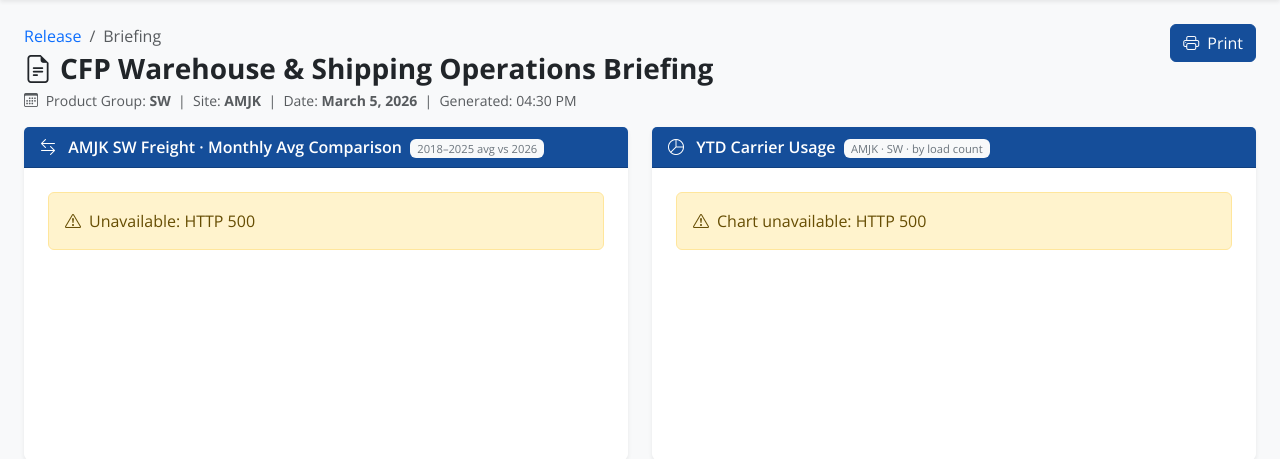
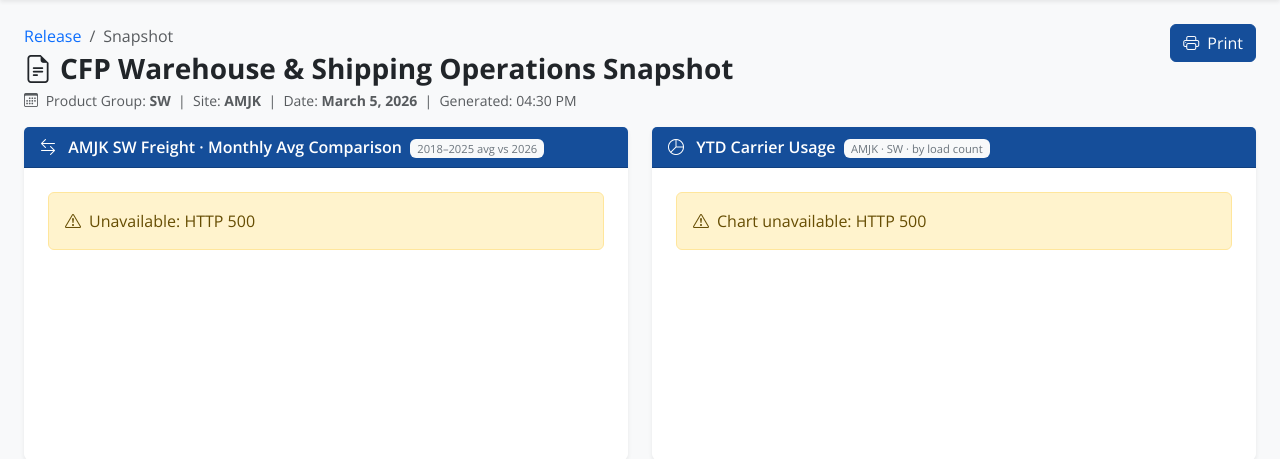
Before and after one commit to TW168/warship-v2, a FastAPI app: page /briefing in a window 1280 px wide. Shown: the part 58-517 px from the top of the page. Run offline with FastAPI, Linux system fonts and the light colour scheme; some libraries are stand-ins or nearby versions.

Commit message:
rename Briefing to Snapshot in nav and page header

```diff
--- a/templates/base.html
+++ b/templates/base.html
@@ -59,7 +59,7 @@
               </li>
               <li>
                 <a class="dropdown-item {% if active_page == 'briefing' %}active{% endif %}" href="/briefing">
-                  <i class="bi bi-file-earmark-text me-2" aria-hidden="true"></i>Briefing
+                  <i class="bi bi-file-earmark-text me-2" aria-hidden="true"></i>Snapshot
                 </a>
               </li>
             </ul>
--- a/templates/home/briefing.html
+++ b/templates/home/briefing.html
@@ -1,5 +1,5 @@
 {% extends "base.html" %}
-{% block title %}Briefing{% endblock %}
+{% block title %}Snapshot{% endblock %}
 
 {% block head %}
 <!-- Plotly.js for shipping weight chart -->
@@ -53,12 +53,12 @@
       <nav aria-label="breadcrumb" class="mb-1 no-print">
         <ol class="breadcrumb mb-0">
           <li class="breadcrumb-item"><a href="/" class="text-decoration-none">Release</a></li>
-          <li class="breadcrumb-item active" aria-current="page">Briefing</li>
+          <li class="breadcrumb-item active" aria-current="page">Snapshot</li>
         </ol>
       </nav>
 
       <h1 class="h3 fw-bold briefing-title mb-0">
-        <i class="bi bi-file-earmark-text me-2 no-print" aria-hidden="true"></i>CFP Warehouse &amp; Shipping Operations Briefing
+        <i class="bi bi-file-earmark-text me-2 no-print" aria-hidden="true"></i>CFP Warehouse &amp; Shipping Operations Snapshot
       </h1>
       <p class="text-muted small mb-0 mt-1 briefing-subtitle">
         <i class="bi bi-calendar3 me-1 no-print" aria-hidden="true"></i>
```
